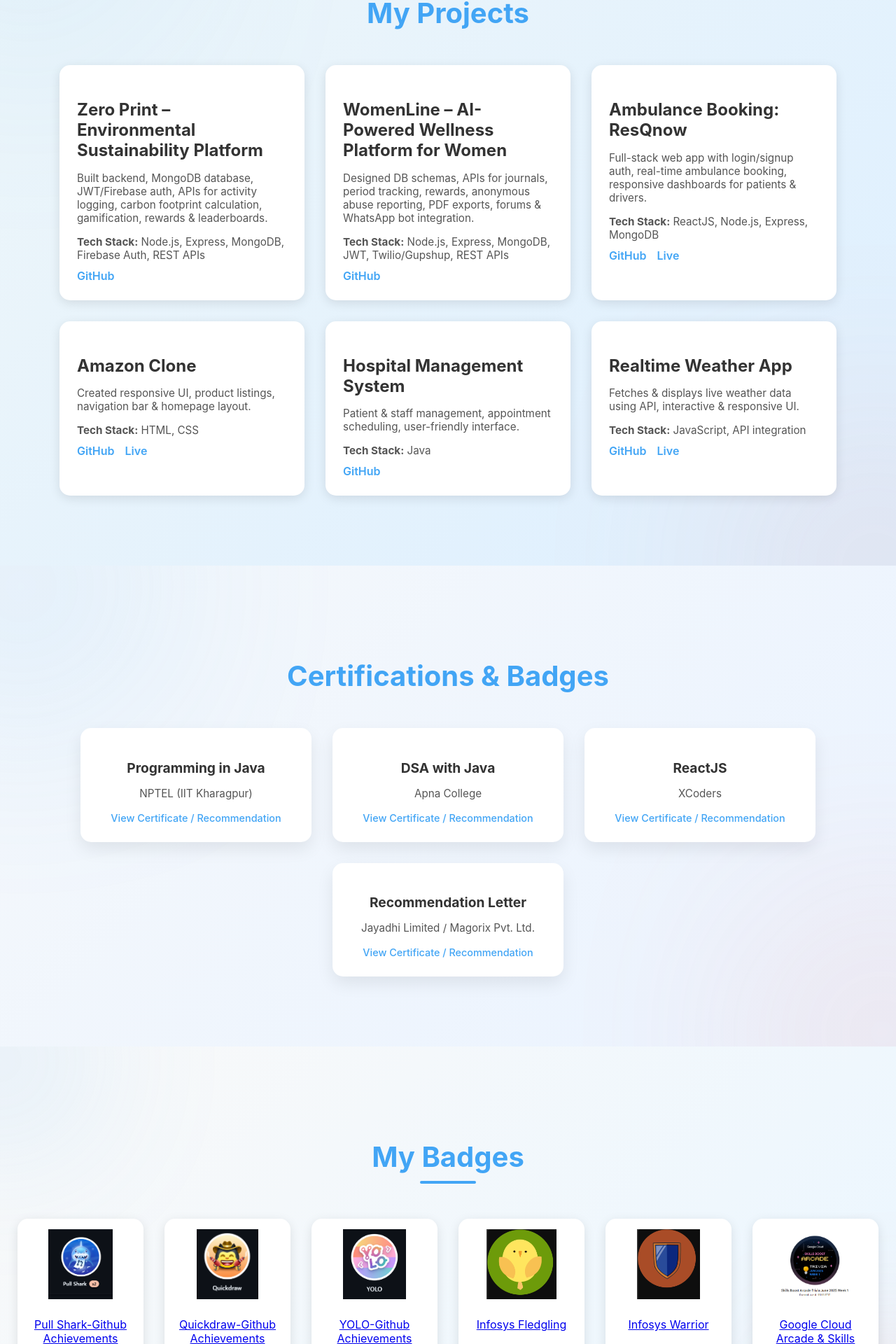
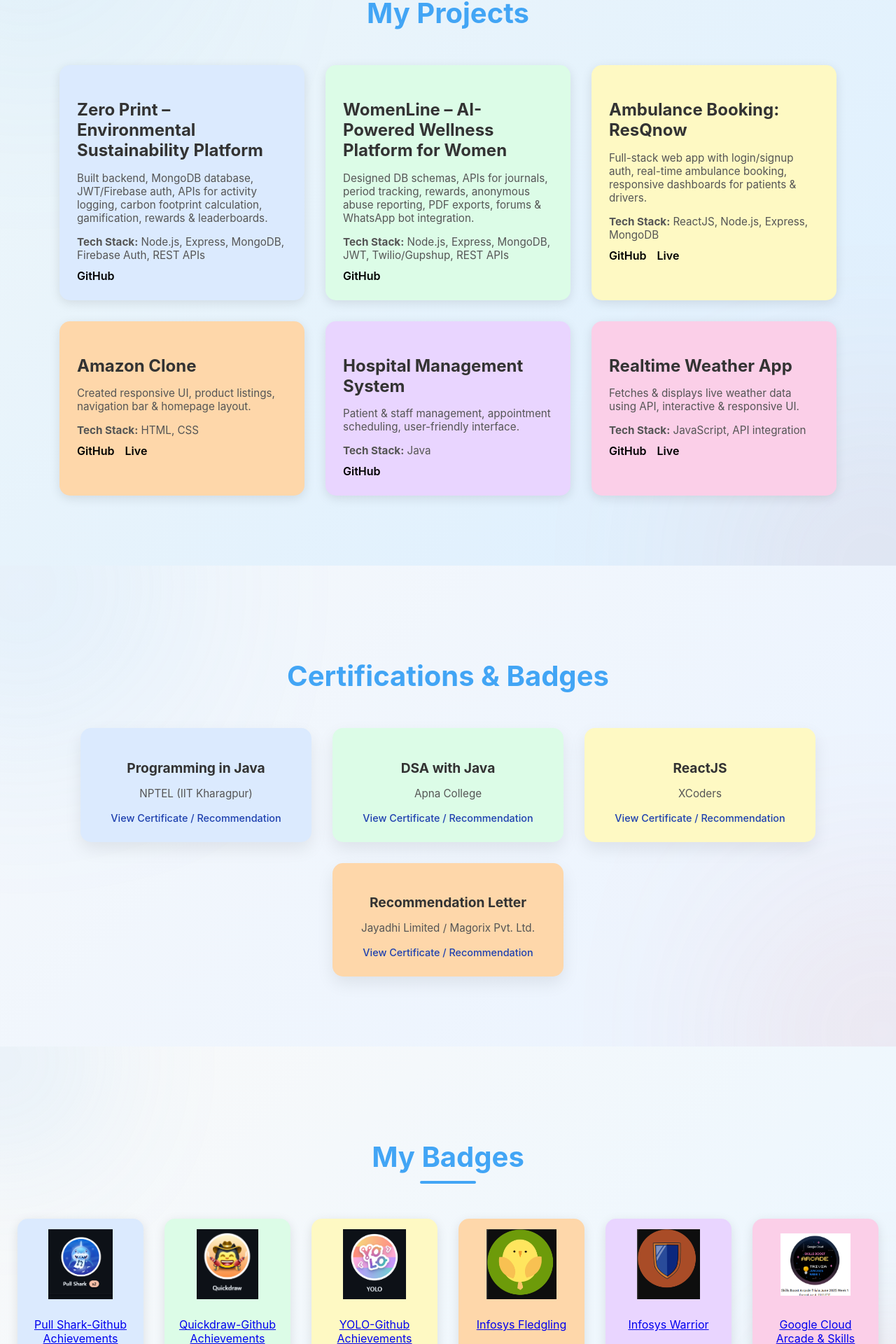
Before and after one commit to Poorvi-tech/myportfolio, a React (Create React App) app: page / in a window 1280 px wide. Shown: the part 2356-4276 px from the top of the page at 70% size. Built offline with nearby package versions, Linux system fonts and the light colour scheme.

Commit message:
clr full card

```diff
--- a/src/sections/BadgesSection.css
+++ b/src/sections/BadgesSection.css
@@ -66,12 +66,37 @@
   align-items: center;
   padding: 15px;
   border-radius: 15px;
-  background-color: #ffffff;
   box-shadow: 0 4px 15px rgba(0,0,0,0.1);
   width: 150px;
   transition: transform 0.3s, box-shadow 0.3s;
   position: relative;
   z-index: 1;
+  color: #111;
+}
+
+/* 🎨 Pastel card colors */
+.badge-card:nth-child(1) {
+  background-color: #dbeafe; /* light blue */
+}
+
+.badge-card:nth-child(2) {
+  background-color: #dcfce7; /* light green */
+}
+
+.badge-card:nth-child(3) {
+  background-color: #fef9c3; /* light yellow */
+}
+
+.badge-card:nth-child(4) {
+  background-color: #fed7aa; /* light peach */
+}
+
+.badge-card:nth-child(5) {
+  background-color: #e9d5ff; /* lavender */
+}
+
+.badge-card:nth-child(6) {
+  background-color: #fbcfe8; /* pink */
 }
 
 .badge-card:hover {
--- a/src/sections/CertificationsSection.css
+++ b/src/sections/CertificationsSection.css
@@ -54,13 +54,38 @@
 }
 
 .cert-card {
-  background-color: #ffffff;
   border-radius: 15px;
   box-shadow: 0 10px 25px rgba(0, 0, 0, 0.08);
   padding: 25px;
   width: 280px;
   text-align: center;
   transition: all 0.3s ease;
+  color: #111;
+}
+
+/* 🎨 Pastel colors for cards */
+.cert-card:nth-child(1) {
+  background-color: #dbeafe; /* light blue */
+}
+
+.cert-card:nth-child(2) {
+  background-color: #dcfce7; /* light green */
+}
+
+.cert-card:nth-child(3) {
+  background-color: #fef9c3; /* light yellow */
+}
+
+.cert-card:nth-child(4) {
+  background-color: #fed7aa; /* light peach */
+}
+
+.cert-card:nth-child(5) {
+  background-color: #e9d5ff; /* lavender */
+}
+
+.cert-card:nth-child(6) {
+  background-color: #fbcfe8; /* pink */
 }
 
 .cert-card:hover {
@@ -83,7 +108,7 @@
 
 .cert-link {
   font-size: 0.9rem;
-  color: #42a5f5;
+  color: #1e40af;
   text-decoration: none;
   font-weight: 500;
 }
--- a/src/sections/ContactSection.css
+++ b/src/sections/ContactSection.css
@@ -67,19 +67,27 @@
 .contact-form input,
 .contact-form textarea {
   padding: 12px;
-  border: 1px solid #ddd;
-  border-radius: 8px;
+  border: none;
+  border-radius: 10px;
   outline: none;
-  background: #fff;
-  color: #333;
+  background: linear-gradient(135deg, #dbeafe, #e0f7fa); /* pastel blue-cyan */
+  color: #111;
   font-size: 1rem;
   transition: all 0.3s ease;
+  box-shadow: 0 3px 10px rgba(0,0,0,0.08);
+}
+
+.contact-form input::placeholder,
+.contact-form textarea::placeholder {
+  color: #555;
+  opacity: 0.8;
 }
 
 .contact-form input:focus,
 .contact-form textarea:focus {
-  border-color: #42a5f5;
-  box-shadow: 0 0 8px rgba(66, 165, 245, 0.3);
+  background: linear-gradient(135deg, #ffe4f3, #dbeafe); /* soft pink-blue */
+  box-shadow: 0 0 12px rgba(255, 45, 149, 0.3), 0 0 8px rgba(66, 165, 245, 0.3);
+  transform: scale(1.02);
 }
 
 .contact-form button {
--- a/src/sections/ExperienceSection.css
+++ b/src/sections/ExperienceSection.css
@@ -53,19 +53,27 @@
 }
 
 .experience-card {
-  background: #fff;
   padding: 25px 20px;
   border-radius: 12px;
   box-shadow: 0 8px 20px rgba(0,0,0,0.1);
   width: 250px;
   transition: transform 0.3s ease, box-shadow 0.3s ease;
+  color: #111;
+}
+
+/* 🎨 Apply pastel colors just like ProjectsSection */
+.experience-card:nth-child(1) {
+  background-color:  #fef9c3;
+}
+
+.experience-card:nth-child(2) {
+  background-color: #dcfce7;
 }
 
 .experience-card:hover {
   transform: translateY(-8px);
   box-shadow: 0 12px 25px rgba(0,0,0,0.2);
 }
-
 
 .company-name {
   font-size: 1.4rem;
--- a/src/sections/ProjectsSection.css
+++ b/src/sections/ProjectsSection.css
@@ -54,7 +54,6 @@
 }
 
 .project-card {
-  background-color: #ffffff;
   padding: 25px;
   border-radius: 15px;
   width: 300px;
@@ -63,6 +62,32 @@
   transition: transform 0.3s, box-shadow 0.3s;
   position: relative;
   overflow: hidden;
+  color: #111;
+}
+
+/* 🎨 Soft pastel colors like in your image */
+.project-card:nth-child(1) {
+  background-color: #dbeafe; /* light blue */
+}
+
+.project-card:nth-child(2) {
+  background-color: #dcfce7; /* light green */
+}
+
+.project-card:nth-child(3) {
+  background-color: #fef9c3; /* light yellow */
+}
+
+.project-card:nth-child(4) {
+  background-color: #fed7aa; /* light peach/orange */
+}
+
+.project-card:nth-child(5) {
+  background-color: #e9d5ff; /* light lavender */
+}
+
+.project-card:nth-child(6) {
+  background-color: #fbcfe8; /* light pink */
 }
 
 /* Card hover glow effect */
@@ -85,7 +110,7 @@
 
 .project-links a {
   margin-right: 15px;
-  color: #42a5f5;
+  color: #000;
   font-weight: 600;
   text-decoration: none;
   transition: color 0.3s;
```
